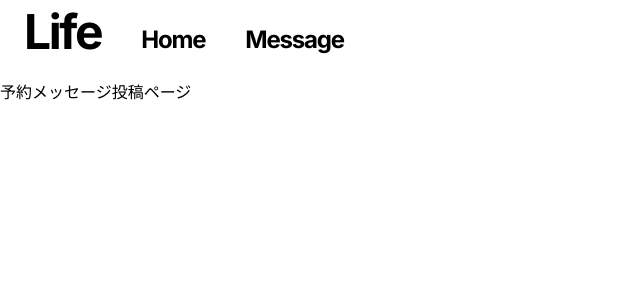
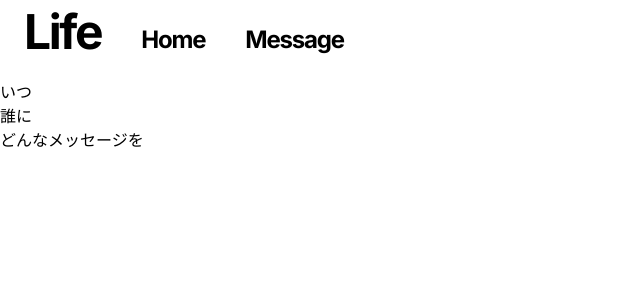
Before and after one commit to guxiken9/wakkason-demo-app, a Next.js app: page /message in a window 1280 px wide. Shown: the top 300 px of the page, without its empty margins (0-640 px from the left). Built offline with nearby package versions, Linux system fonts and the light colour scheme.

Commit message:
メッセージ投稿ページ微修正

```diff
--- a/src/app/message/page.tsx
+++ b/src/app/message/page.tsx
@@ -1,7 +1,9 @@
 export default async function Message() {
   return (
     <>
-      <p>予約メッセージ投稿ページ</p>
+      <p>いつ</p>
+      <p>誰に</p>
+      <p>どんなメッセージを</p>
     </>
   );
 }
```
